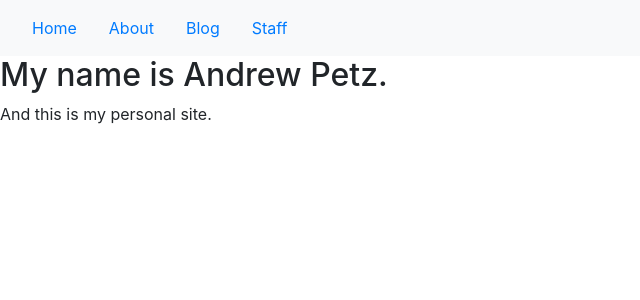
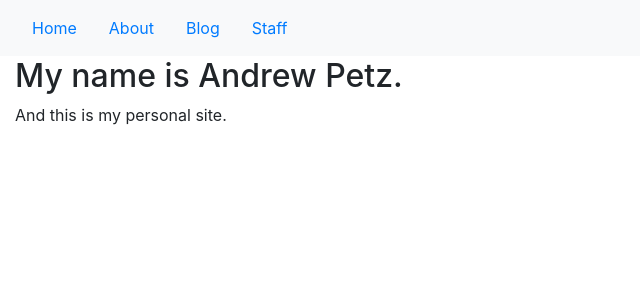
Before and after one commit to AndrewPetz/andrewpetz.github.io, a Jekyll site: the page built from index.html, in a window 1280 px wide. Shown: the top 300 px of the page, without its empty margins (0-640 px from the left). Built offline with Jekyll 4.4.1, drawn with Linux system fonts in a browser that asks for light colours; nearby versions of some CDN libraries.

Commit message:
Added cols to default page

```diff
--- a/_layouts/default.html
+++ b/_layouts/default.html
@@ -9,7 +9,9 @@
 
 <body>
   {% include navigation.html %}
-  {{ content }}
+  <div class="col"></div>
+  <div class="col">{{ content }}</div>
+  <div class="col"></div>
 
   <script src="https://code.jquery.com/jquery-3.2.1.slim.min.js"></script>
   <script src="https://cdnjs.cloudflare.com/ajax/libs/popper.js/1.12.9/umd/popper.min.js"></script>
```
